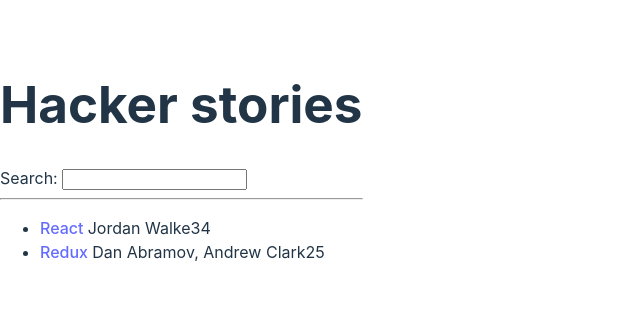
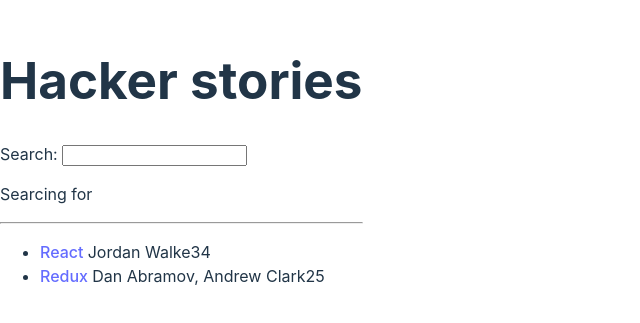
Before and after one commit to elaxolotl/react-project, a React (Vite) app in the folder myProject/: page / in a window 1280 px wide. Shown: the part 239-562 px from the top of the page, without its empty margins (0-640 px from the left). Built offline with nearby package versions, Linux system fonts and the light colour scheme.

Commit message:
“W6 Adding React state for the searchTerm

```diff
--- a/myProject/src/App.jsx
+++ b/myProject/src/App.jsx
@@ -1,14 +1,18 @@
 import * as React from "react";
+
 function getTitle(title) {
   return title;
 }
-const List = (props) => (
+
+const List = (props) => {
+  console.log("App")
+  return (
   <ul>
     {props.list.map((item) => (
       <Item key={item.objectID} item={item} />
     ))}
   </ul>
-);
+);}
 
 const Item = (list) => (
   <li key={list.item.objectID}>
@@ -22,19 +26,23 @@
 );
 
 const Search = () => {
+  console.log("Search")
+  const [searchTerm, setSearchTerm] = React.useState('');
+
   const handleChange = (event) => {
-    console.log(event);
-    console.log(event.target.value);
+    setSearchTerm(event.target.value);
   }
   return (
     <div>
       <label htmlFor="search">Search: </label>
       <input id="search" type="text" onChange={handleChange} />
+      <p>Searcing for <strong>{searchTerm}</strong></p>
     </div>
   );
 };
 
 const App = () => {
+  console.log("App")
   const stories = [
     {
       title: "React",
```
